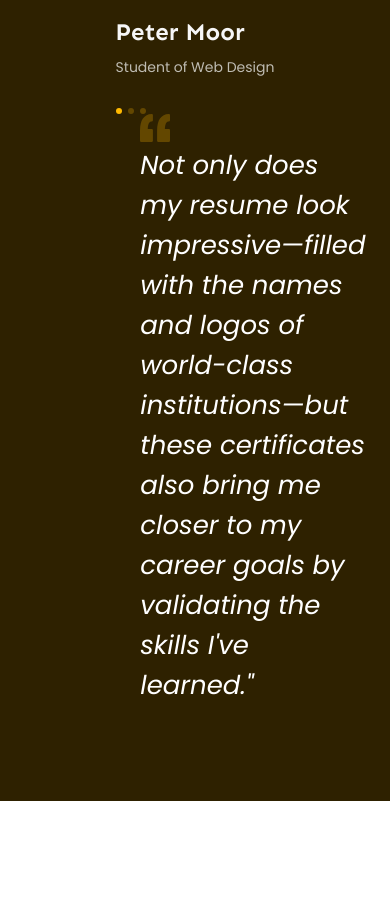
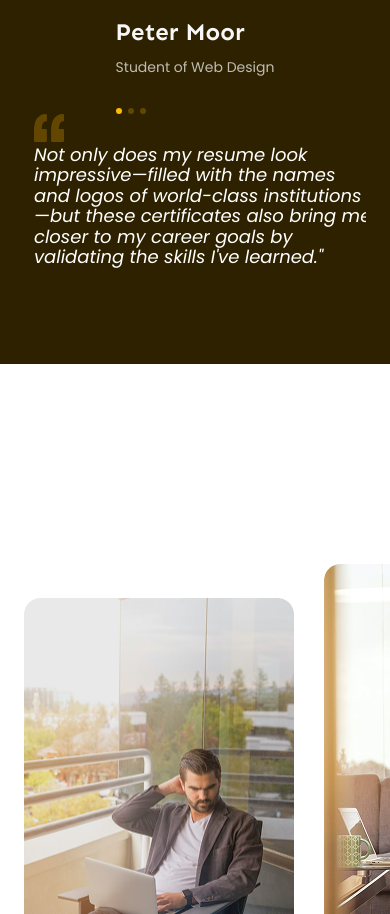
Before and after one commit to moudud-hoq/RRF-Education, a plain HTML site: page index.html in a window 390 px wide. Shown: the part 3011-3925 px from the top of the page. Drawn offline with Linux system fonts and the light colour scheme; a script that the page names is missing.

Commit message:
Feedback Section Responsive done for the mobile devices

```diff
--- a/src/css/responsive.css
+++ b/src/css/responsive.css
@@ -78,6 +78,9 @@
         gap: 40px;
     }
 
+
+    /* Feedback Section */
+
     .feedback {
         margin-top: 65px;
         padding: 96px 0;
@@ -90,5 +93,15 @@
         align-items: center;
     }
 
+    .feedback-item .content {
+        width: 100%;
+        margin-left: 20px;
+    }
+
+    .feedback-item blockquote {
+        font-size: 1.8rem;
+        line-height: 1.14;
+    }
+
 
 }
```
